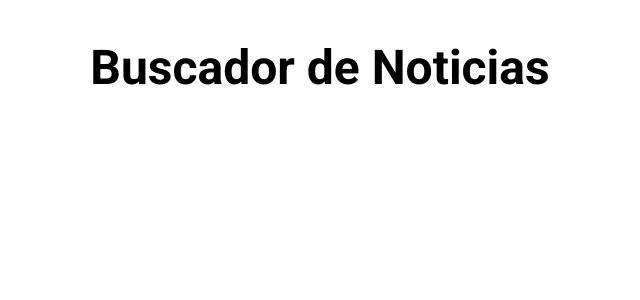
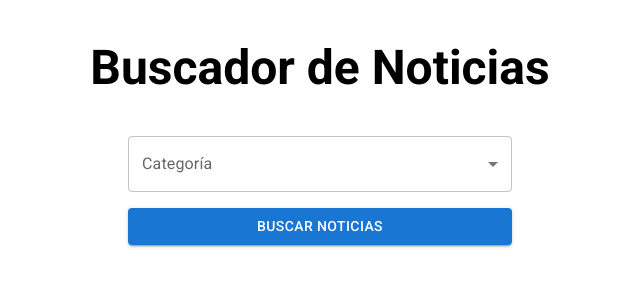
Before and after one commit to ppagano91/noticias-app, a React (Vite) app: page / in a window 1280 px wide. Shown: the top 300 px of the page, without its empty margins (320-960 px from the left). Built offline with nearby package versions, Linux system fonts and the light colour scheme.

Commit message:
Creando formulario

```diff
--- a/src/App.jsx
+++ b/src/App.jsx
@@ -1,4 +1,5 @@
 import { Container, Grid, Typography } from "@mui/material";
+import Formulario from "./components/Formulario";
 
 function App() {
   return (
@@ -14,6 +15,16 @@ function App() {
           Buscador de Noticias
         </Typography>
       </header>
+      <Grid
+        container
+        direction="row"
+        justifyContent="center"
+        alignItems="center"
+      >
+        <Grid item xs={12} md={6} lg={4}>
+          <Formulario />
+        </Grid>
+      </Grid>
     </Container>
   );
 }
--- /dev/null
+++ b/src/components/Formulario.jsx
@@ -0,0 +1,44 @@
+import React from "react";
+import {
+  FormControl,
+  InputLabel,
+  Select,
+  MenuItem,
+  Button,
+  Box,
+} from "@mui/material";
+
+const CATEGORIAS = [
+  { value: "general", label: "General" },
+  { value: "business", label: "Negocios" },
+  { value: "entertainment", label: "Entretenimiento" },
+  { value: "health", label: "Salud" },
+  { value: "science", label: "Ciencia" },
+  { value: "sports", label: "Deportes" },
+  { value: "technology", label: "Tecnología" },
+];
+
+const Formulario = () => {
+  return (
+    <form>
+      <FormControl fullWidth>
+        <InputLabel id="categoria">Categoría</InputLabel>
+        <Select labelId="categoria" id="categoria">
+          {CATEGORIAS.map((categoria) => (
+            <MenuItem key={categoria.value} value={categoria.value}>
+              {categoria.label}
+            </MenuItem>
+          ))}
+        </Select>
+
+        <Box sx={{ marginTop: 2 }}>
+          <Button fullWidth variant="contained" color="primary">
+            Buscar Noticias
+          </Button>
+        </Box>
+      </FormControl>
+    </form>
+  );
+};
+
+export default Formulario;
```
